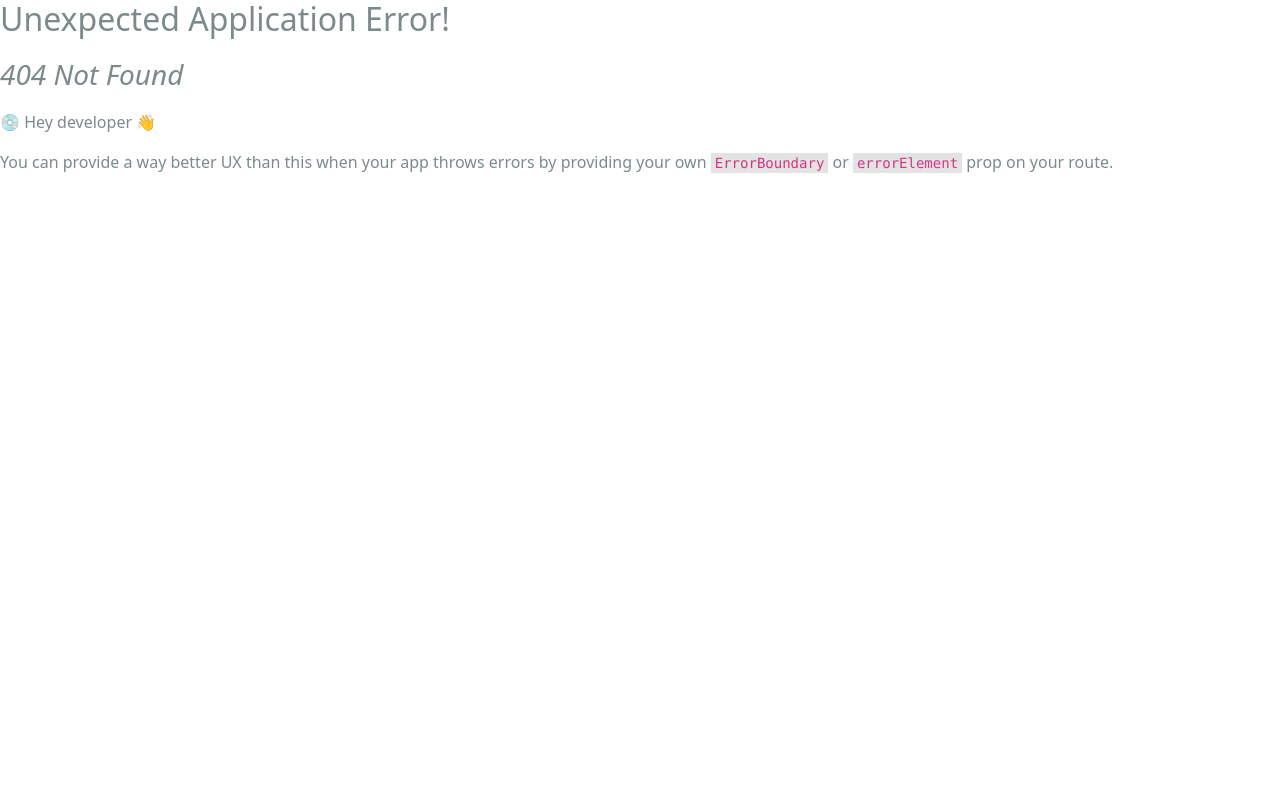
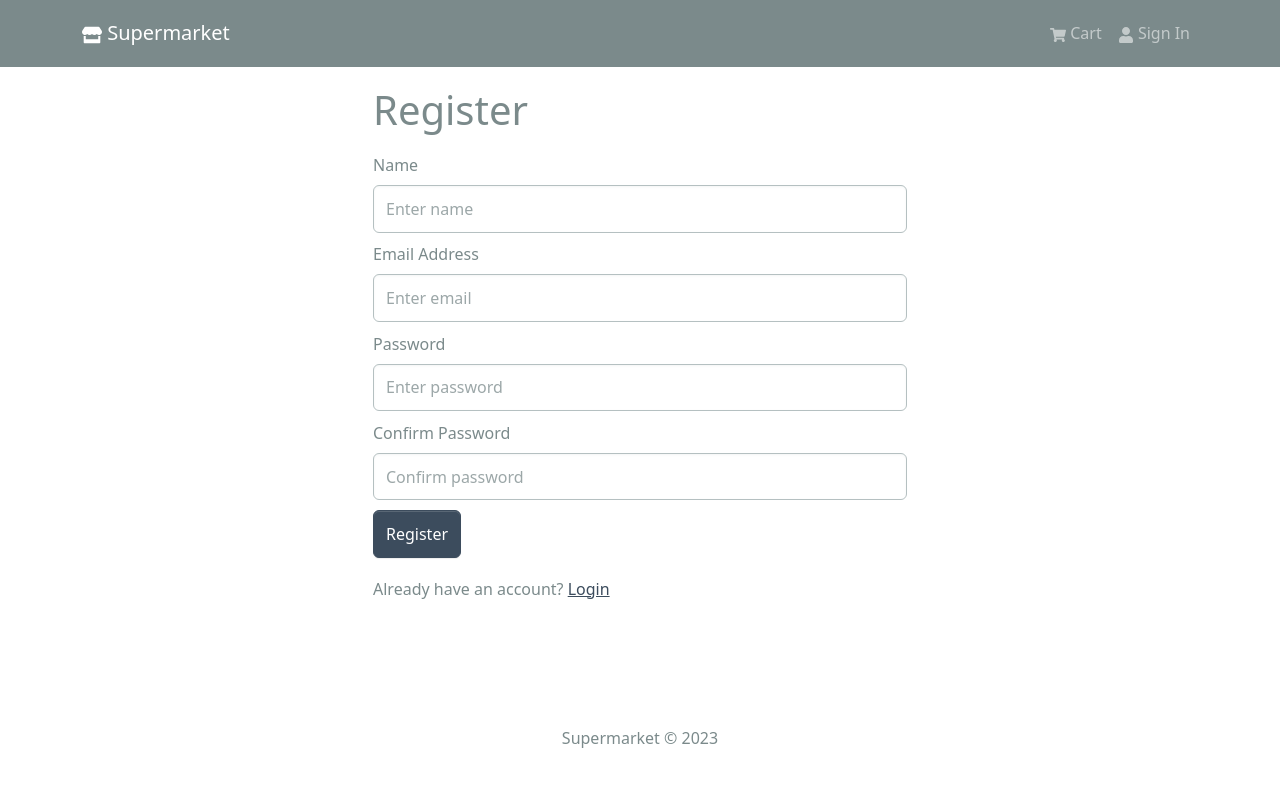
Before and after one commit to ArthurFreiredeMorais/supermarket_MERN_stack, a React (Create React App) app in the folder frontend/: page /register in a window 1280 px wide. Before the commit this address had no page. Shown: the top 786 px of the page. Built offline with nearby package versions, Linux system fonts and the light colour scheme.

Commit message:
Register and Login Implemented on frontend

```diff
--- a/frontend/src/components/Header.jsx
+++ b/frontend/src/components/Header.jsx
@@ -1,15 +1,28 @@
 import { Navbar, Nav, Container, NavDropdown, Badge } from 'react-bootstrap';
 import { FaShoppingCart, FaUser, FaStore } from "react-icons/fa";
 import { LinkContainer } from 'react-router-bootstrap';
-import { useSelector } from 'react-redux';
+import { useSelector, useDispatch } from 'react-redux';
+import { useNavigate } from 'react-router-dom';
+import { useLogoutMutation } from '../slices/userApiSlice';
+import { logout } from '../slices/authSlice';
 
 const Header = () => {
   const { cartItems } = useSelector((state) => state.cart);
-
   const { userInfo } = useSelector((state) => state.auth);
 
-  const logoutHandler = () => {
-    console.log('logout');
+  const dispatch = useDispatch();
+  const navigate = useNavigate();
+
+  const [logoutApiCall] = useLogoutMutation();
+
+  const logoutHandler = async () => {
+    try {
+      await logoutApiCall().unwrap();
+      dispatch(logout());
+      navigate('/login');
+    } catch (err) {
+      console.error(err);
+    }
   };
 
   return (
--- a/frontend/src/index.js
+++ b/frontend/src/index.js
@@ -15,6 +15,7 @@
 import ProductScreen from './screens/ProductScreen';
 import CartScreen from './screens/CartScreen';
 import LoginScreen from './screens/LoginScreen';
+import RegisterScreen from './screens/RegisterScreen';
 import store from './store';
 import { Provider } from 'react-redux';
 
@@ -25,6 +26,7 @@
       <Route path='/products/:id' element={<ProductScreen />} />
       <Route path='/cart' element={<CartScreen />} />
       <Route path='/login' element={<LoginScreen />} />
+      <Route path='/register' element={<RegisterScreen />} />
     </Route>
   )
 )
--- /dev/null
+++ b/frontend/src/screens/RegisterScreen.jsx
@@ -0,0 +1,113 @@
+import { useState, useEffect } from 'react';
+import { Link, useLocation, useNavigate } from 'react-router-dom';
+import { Form, Button, Row, Col } from 'react-bootstrap';
+import { useDispatch, useSelector } from 'react-redux';
+import Loader from '../components/Loader';
+import FormContainer from '../components/FormContainer';
+
+import { useRegisterMutation } from '../slices/userApiSlice';
+import { setCredentials } from '../slices/authSlice';
+import { toast } from 'react-toastify';
+
+const RegisterScreen = () => {
+  const [name, setName] = useState('');
+  const [email, setEmail] = useState('');
+  const [password, setPassword] = useState('');
+  const [confirmPassword, setConfirmPassword] = useState('');
+
+  const dispatch = useDispatch();
+  const navigate = useNavigate();
+
+  const [register, { isLoading }] = useRegisterMutation();
+
+  const { userInfo } = useSelector((state) => state.auth);
+
+  const { search } = useLocation();
+  const sp = new URLSearchParams(search);
+  const redirect = sp.get('redirect') || '/';
+
+  useEffect(() => {
+    if (userInfo) {
+      navigate(redirect);
+    }
+  }, [navigate, redirect, userInfo]);
+
+  const submitHandler = async (e) => {
+    e.preventDefault();
+
+    if (password !== confirmPassword) {
+      toast.error('Passwords do not match');
+    } else {
+      try {
+        const res = await register({ name, email, password }).unwrap();
+        dispatch(setCredentials({ ...res }));
+        navigate(redirect);
+      } catch (err) {
+        toast.error(err?.data?.message || err.error);
+      }
+    }
+  };
+
+  return (
+    <FormContainer>
+      <h1>Register</h1>
+      <Form onSubmit={submitHandler}>
+        <Form.Group className='my-2' controlId='name'>
+          <Form.Label>Name</Form.Label>
+          <Form.Control
+            type='name'
+            placeholder='Enter name'
+            value={name}
+            onChange={(e) => setName(e.target.value)}
+          ></Form.Control>
+        </Form.Group>
+
+        <Form.Group className='my-2' controlId='email'>
+          <Form.Label>Email Address</Form.Label>
+          <Form.Control
+            type='email'
+            placeholder='Enter email'
+            value={email}
+            onChange={(e) => setEmail(e.target.value)}
+          ></Form.Control>
+        </Form.Group>
+
+        <Form.Group className='my-2' controlId='password'>
+          <Form.Label>Password</Form.Label>
+          <Form.Control
+            type='password'
+            placeholder='Enter password'
+            value={password}
+            onChange={(e) => setPassword(e.target.value)}
+          ></Form.Control>
+        </Form.Group>
+        <Form.Group className='my-2' controlId='confirmPassword'>
+          <Form.Label>Confirm Password</Form.Label>
+          <Form.Control
+            type='password'
+            placeholder='Confirm password'
+            value={confirmPassword}
+            onChange={(e) => setConfirmPassword(e.target.value)}
+          ></Form.Control>
+        </Form.Group>
+
+        <Button disabled={isLoading} type='submit' variant='primary'>
+          Register
+        </Button>
+
+        {isLoading && <Loader />}
+      </Form>
+
+      <Row className='py-3'>
+        <Col>
+          Already have an account?{' '}
+          <Link to={redirect ? `/login?redirect=${redirect}` : '/login'}>
+            Login
+          </Link>
+        </Col>
+      </Row>
+    </FormContainer>
+  );
+};
+
+export default RegisterScreen;
--- a/frontend/src/slices/authSlice.js
+++ b/frontend/src/slices/authSlice.js
@@ -1,11 +1,9 @@
 import { createSlice } from '@reduxjs/toolkit';
-
 const initialState = {
   userInfo: localStorage.getItem('userInfo')
     ? JSON.parse(localStorage.getItem('userInfo'))
     : null,
 };
-
 const authSlice = createSlice({
   name: 'auth',
   initialState,
@@ -14,9 +12,13 @@
       state.userInfo = action.payload;
       localStorage.setItem('userInfo', JSON.stringify(action.payload));
     },
+    logout: (state, action) => {
+      state.userInfo = null;
+      localStorage.removeItem('userInfo');
+    },
   },
 });
 
-export const { setCredentials } = authSlice.actions;
+export const { setCredentials, logout } = authSlice.actions;
 
 export default authSlice.reducer;
--- a/frontend/src/slices/userApiSlice.js
+++ b/frontend/src/slices/userApiSlice.js
@@ -1,6 +1,5 @@
 import { apiSlice } from './apiSlice';
 import { USERS_URL } from '../constants';
-
 export const userApiSlice = apiSlice.injectEndpoints({
   endpoints: (builder) => ({
     login: builder.mutation({
@@ -10,7 +9,22 @@
         body: data,
       }),
     }),
+
+    register: builder.mutation({
+      query: (data) => ({
+        url: `${USERS_URL}`,
+        method: 'POST',
+        body: data,
+      }),
+    }),
+
+    logout: builder.mutation({
+      query: () => ({
+        url: `${USERS_URL}/logout`,
+        method: 'POST',
+      }),
+    }),
   }),
 });
 
-export const { useLoginMutation } = userApiSlice;
+export const { useLoginMutation, useLogoutMutation, useRegisterMutation } = userApiSlice;
```
